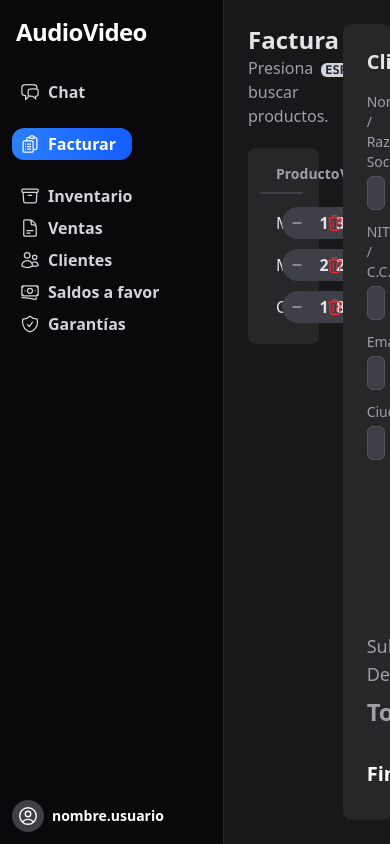
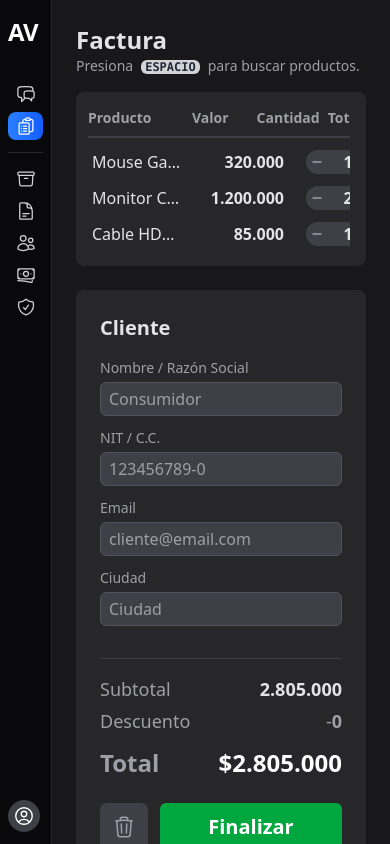
Before and after one commit to Sebasxs/smart-pos, a React (Vite) app in the folder client/: page /billing in a window 390 px wide. Built offline with nearby package versions, Linux system fonts and the light colour scheme.

Commit message:
refactor(ui): improve responsive layout, add discard invoice action and enable keyboard nav in search

```diff
--- a/client/src/components/billing/InvoiceTable.tsx
+++ b/client/src/components/billing/InvoiceTable.tsx
@@ -10,21 +10,21 @@ type InvoiceItemRowProps = {
 
 const InvoiceItemRow = ({ item, onUpdate, onRemove }: InvoiceItemRowProps) => {
    return (
-      <div className="grid grid-cols-12 gap-4 gap-x-2 items-center p-1 rounded-xl hover:bg-zinc-700">
-         <div className="col-span-5 pl-1">
+      <div className="flex items-center gap-2 p-1 rounded-xl hover:bg-zinc-700 min-w-[300px]">
+         <div className="flex-1 min-w-24">
             <input
                type="text"
                value={item.name}
                onChange={e => onUpdate(item.id, { name: e.target.value })}
                className="
-                  w-full bg-transparent rounded-lg p-1
+                  w-full bg-transparent rounded-lg
                   hover:ring-1 hover:ring-zinc-500 hover:bg-zinc-800
-                  focus:ring-2 focus:ring-blue-500 focus:border-blue-500 focus:bg-zinc-800 pl-2
-                  outline-none
+                  focus:ring-2 focus:ring-blue-500 focus:border-blue-500 focus:bg-zinc-800
+                  outline-none text-ellipsis
                "
             />
          </div>
-         <div className="col-span-2">
+         <div className="w-22 shrink-0 mr-4">
             <input
                type="text"
                value={item.price.toLocaleString('es-CO')}
@@ -34,15 +34,14 @@ const InvoiceItemRow = ({ item, onUpdate, onRemove }: InvoiceItemRowProps) => {
                }}
                onFocus={e => e.target.select()}
                className="
-                  w-full bg-transparent font-semibold text-center rounded-lg p-1
+                  w-full bg-transparent text-right font-semibold rounded-lg
                   hover:ring-1 hover:ring-zinc-500 hover:bg-zinc-800
                   focus:ring-2 focus:ring-blue-500 focus:border-blue-500 focus:bg-zinc-800
-                  outline-none
-                  no-spinners
+                  outline-none no-spinners
                "
             />
          </div>
-         <div className="col-span-2 flex justify-center">
+         <div className="w-20 flex justify-center shrink-0">
             <QuantitySelector
                value={item.quantity}
                onIncrease={() => onUpdate(item.id, { quantity: item.quantity + 1 })}
@@ -53,15 +52,16 @@ const InvoiceItemRow = ({ item, onUpdate, onRemove }: InvoiceItemRowProps) => {
                }}
             />
          </div>
-         <div className="col-span-2 font-semibold text-center">
+         <div className="w-22 font-semibold text-right shrink-0">
             <span>{(item.quantity * item.price).toLocaleString('es-CO')}</span>
          </div>
-         <div className="col-span-1 flex justify-end">
+         <div className="w-10 flex justify-end shrink-0">
             <button
                onClick={() => onRemove(item.id)}
                className="
-                  text-red-500 rounded-full p-2
-                  hover:text-red-400 hover:bg-red-900/60 transition-colors duration-200
+                  text-red-500 rounded-full
+                  hover:text-red-400 hover:bg-red-900/60
+                  transition-colors duration-200
                   cursor-pointer
                "
             >
@@ -80,16 +80,17 @@ type InvoiceTableProps = {
 
 export const InvoiceTable = ({ items, onUpdateItem, onRemoveItem }: InvoiceTableProps) => {
    return (
-      <div className="bg-zinc-800 p-4 pl-3 rounded-lg">
-         <div className="grid grid-cols-12 gap-4 text-left text-zinc-400 font-bold text-sm border-b-2 border-zinc-700 pb-2 mb-2">
-            <div className="col-span-5 pl-4">Producto</div>
-            <div className="col-span-2 text-center">Valor</div>
-            <div className="col-span-2 text-center">Cantidad</div>
-            <div className="col-span-2 text-center pr-1">Total</div>
-            <div className="col-span-1"></div>
+      <div className="bg-zinc-800 p-4 pl-3 rounded-lg flex flex-col h-full overflow-hidden">
+         <div className="overflow-x-auto flex-1 custom-scrollbar">
+            <div className="flex gap-2 text-left text-zinc-400 font-bold text-sm border-b-2 border-zinc-700 pb-2 mb-2 min-w-[300px]">
+               <div className="flex-1 min-w-24">Producto</div>
+               <div className="w-22 text-right pr-1 mr-4">Valor</div>
+               <div className="w-20 text-center">Cantidad</div>
+               <div className="w-22 text-right pr-1">Total</div>
+               <div className="w-10"></div>
             </div>
 
-         <div className="flex flex-col">
+            <div className="flex flex-col gap-y-1">
                {items.map(item => (
                   <InvoiceItemRow
                      key={item.id}
@@ -98,6 +99,12 @@ export const InvoiceTable = ({ items, onUpdateItem, onRemoveItem }: InvoiceTable
                      onRemove={onRemoveItem}
                   />
                ))}
+               {items.length === 0 && (
+                  <div className="text-center py-10 text-zinc-500 italic">
+                     No hay productos. Presiona ESPACIO para buscar.
+                  </div>
+               )}
+            </div>
          </div>
       </div>
    );
--- a/client/src/components/billing/ProductSearch.tsx
+++ b/client/src/components/billing/ProductSearch.tsx
@@ -1,14 +1,43 @@
+import { useState, useEffect } from 'react';
 import { HiOutlineSearch } from 'react-icons/hi';
 
 const dummyResults = [
    { id: 1, name: 'Teclado Mecánico Kumara K552', stock: 15 },
    { id: 2, name: 'Mouse Logitech G203', stock: 22 },
    { id: 3, name: 'Monitor Gamer 24" 144Hz', stock: 8 },
+   { id: 4, name: 'Diadema HyperX Cloud Stinger', stock: 5 },
+   { id: 5, name: 'Silla Gamer Ergonomica', stock: 2 },
 ];
 
 export const ProductSearch = () => {
+   const [selectedIndex, setSelectedIndex] = useState(0);
+   const [searchTerm, setSearchTerm] = useState('');
+
+   useEffect(() => {
+      const handleKeyDown = (e: KeyboardEvent) => {
+         if (e.key === 'ArrowDown') {
+            e.preventDefault();
+            setSelectedIndex(prev => Math.min(prev + 1, dummyResults.length - 1));
+         } else if (e.key === 'ArrowUp') {
+            e.preventDefault();
+            setSelectedIndex(prev => Math.max(prev - 1, 0));
+         } else if (e.key === 'Enter') {
+            e.preventDefault();
+            console.log('Producto seleccionado:', dummyResults[selectedIndex]);
+         }
+      };
+
+      window.addEventListener('keydown', handleKeyDown);
+      return () => window.removeEventListener('keydown', handleKeyDown);
+   }, [selectedIndex]);
+
+   const handleSearchChange = (e: React.ChangeEvent<HTMLInputElement>) => {
+      setSearchTerm(e.target.value);
+      setSelectedIndex(0);
+   };
+
    return (
-      <div className="flex flex-col gap-y-4">
+      <div className="flex flex-col gap-y-2">
          <div className="relative">
             <HiOutlineSearch
                size={22}
@@ -18,28 +47,38 @@ export const ProductSearch = () => {
                type="text"
                placeholder="Buscar producto por nombre..."
                autoFocus
+               value={searchTerm}
+               onChange={handleSearchChange}
                className="
                   w-full bg-zinc-800 text-lg text-white rounded-4xl
-                  p-2 pl-12
-                  border-2 border-transparent focus:border-blue-500
+                  p-2 pl-12 border-2 border-transparent focus:border-blue-500
                   outline-none transition-colors
                "
             />
          </div>
 
-         <div className="flex flex-col">
-            {dummyResults.map(product => (
-               <div
-                  key={product.id}
-                  className="
-                     flex justify-between items-center p-2 px-6 py-1 ml-6 rounded-xl
-                     cursor-pointer hover:bg-blue-500 transition-colors
-                  "
-               >
-                  <span className="font-normal">{product.name}</span>
-                  <span className="text-sm text-zinc-400">Stock: {product.stock}</span>
-               </div>
-            ))}
+         <hr className="mt-1 mx-4 border-zinc-800" />
+
+         <div className="flex flex-col gap-y-1">
+            {dummyResults.map((product, index) => {
+               const isSelected = index === selectedIndex;
+               return (
+                  <div
+                     key={product.id}
+                     onMouseEnter={() => setSelectedIndex(index)}
+                     className={`
+                        flex justify-between items-center p-3 px-6 py-1 ml-7 rounded-xl
+                        cursor-pointertransition-colors cursor-pointer
+                        ${isSelected ? 'bg-blue-500 text-white' : 'hover:bg-zinc-700 text-zinc-200'}
+                     `}
+                  >
+                     <span className="font-normal">{product.name}</span>
+                     <span className={`text-sm ${isSelected ? 'text-white' : 'text-zinc-400'}`}>
+                        Stock: {product.stock}
+                     </span>
+                  </div>
+               );
+            })}
          </div>
       </div>
    );
--- a/client/src/components/layout/Sidebar.tsx
+++ b/client/src/components/layout/Sidebar.tsx
@@ -31,55 +31,81 @@ type MenuItemProps = {
    path: string;
 };
 
+const textOpacityTransition = `
+   transition-all duration-300 ease-in-out
+   opacity-0 lg:opacity-100
+   whitespace-nowrap
+   max-w-0 lg:max-w-xs
+   pointer-events-none lg:pointer-events-auto
+   overflow-hidden
+`;
+
 const MenuItem = ({ icon, name, path }: MenuItemProps) => (
    <NavLink
       to={path}
       className={({ isActive }) => `
-         flex items-center gap-2 py-1 pl-2 pr-4
-         rounded-full font-semibold w-fit
-         transition-colors duration-150
+         flex items-center gap-2 h-7 p-2
+         rounded-lg font-semibold
          ${
             isActive
-               ? 'bg-zinc-700 text-white relative p-1 rounded-xl bg-gradient-to-r from-blue-500 to-blue-600'
+               ? 'bg-zinc-700 text-white relative bg-gradient-to-r from-blue-500 to-blue-600'
                : 'text-zinc-300 hover:bg-zinc-600 hover:text-white'
          }
          `}
+      title={name}
    >
-      {icon}
-      <span className="truncate">{name}</span>
+      <span className="shrink-0 justify-start">{icon}</span>
+      <span className={textOpacityTransition}>{name}</span>
    </NavLink>
 );
 
 export const Sidebar = () => {
    return (
-      <aside className="w-56 bg-zinc-950 text-white px-3 flex flex-col gap-y-3 border-r border-zinc-800">
-         <div className="flex items-center px-1 py-4">
+      <aside className="w-[52px] lg:w-52 bg-zinc-950 px-2 text-white flex flex-col transition-all duration-300 border-r border-zinc-800">
+         <div className="flex items-center py-4 overflow-hidden">
             <a
                href="https://audiovideofp.com"
                target="_blank"
                rel="noopener noreferrer"
-               className="text-white text-2xl font-extrabold tracking-tight block"
+               className="text-white text-2xl font-extrabold tracking-tight"
             >
-               AudioVideo
+               <span className={`${textOpacityTransition} pl-2`}>AudioVideo</span>
+               <span
+                  className="
+                        absolute top-4
+                        transition-all duration-300 ease-in-out
+                        opacity-100 lg:opacity-0
+                        block
+                    "
+               >
+                  AV
+               </span>
             </a>
          </div>
 
-         <nav className="flex flex-col gap-y-5">
+         <div className="flex flex-col gap-y-5 flex-grow overflow-y-auto">
+            <nav className="flex flex-col gap-y-1 my-4">
+               <div className="flex flex-col gap-y-1">
                   {menuItemsGroups.primary.map(item => (
                      <MenuItem key={item.name} {...item} />
                   ))}
-         </nav>
-         <nav className="flex flex-col pt-2">
+               </div>
+               <hr className="my-2 border-zinc-800" />
+               <div className="flex flex-col gap-y-1">
                   {menuItemsGroups.management.map(item => (
                      <MenuItem key={item.name} {...item} />
                   ))}
+               </div>
             </nav>
+         </div>
 
          <div className="flex items-center gap-x-2 mt-auto text-sm pb-3">
-            <div className="w-8 h-8 bg-zinc-700 rounded-full flex items-center justify-center">
+            <div className="w-8 h-8 bg-zinc-700 rounded-full flex items-center justify-center shrink-0">
                <HiOutlineUserCircle size={22} />
             </div>
-            <span className="font-semibold">nombre.usuario</span>
+            <span className={`${textOpacityTransition} font-semibold truncate`}>
+               nombre.usuario
+            </span>
          </div>
       </aside>
    );
--- a/client/src/components/ui/QuantitySelector.tsx
+++ b/client/src/components/ui/QuantitySelector.tsx
@@ -24,7 +24,7 @@ export const QuantitySelector = ({
    };
 
    return (
-      <div className="flex items-center justify-center gap-x-1 bg-zinc-700 rounded-full p-1 hover:bg-zinc-800">
+      <div className="flex items-center justify-center gap-x-1 bg-zinc-700 rounded-full hover:bg-zinc-800">
          <button
             onClick={onDecrease}
             className="p-1 rounded-full hover:bg-sky-400 hover:text-white transition-colors cursor-pointer"
@@ -37,7 +37,7 @@ export const QuantitySelector = ({
             inputMode="numeric"
             value={value}
             onChange={handleManualChange}
-            className="w-6 text-center rounded-full font-semibold hover:bg-zinc-700 outline-none no-spinners"
+            className="w-8 text-center rounded-full font-semibold hover:bg-zinc-700 outline-none no-spinners"
          />
 
          <button
--- a/client/src/pages/Billing.tsx
+++ b/client/src/pages/Billing.tsx
@@ -4,6 +4,13 @@ import { Input } from '../components/ui/Input';
 import { Modal } from '../components/ui/Modal';
 import { ProductSearch } from '../components/billing/ProductSearch';
 import { type InvoiceItem } from '../types/billing';
+import { HiOutlineTrash } from 'react-icons/hi2';
+
+const initialItems: InvoiceItem[] = [
+   { id: crypto.randomUUID(), name: 'Mouse Gamer Logitech G502', quantity: 1, price: 320000 },
+   { id: crypto.randomUUID(), name: 'Monitor Curvo Samsung 27"', quantity: 2, price: 1200000 },
+   { id: crypto.randomUUID(), name: 'Cable HDMI 2.1 8K', quantity: 1, price: 85000 },
+];
 
 const cleanNumericValue = (value: string): string => {
    return value.replace(/[^0-9]/g, '');
@@ -15,16 +22,11 @@ const formatToLocalString = (rawValue: string): string => {
    return numericValue.toLocaleString('es-CO');
 };
 
-const initialItems: InvoiceItem[] = [
-   { id: crypto.randomUUID(), name: 'Mouse Gamer Logitech G502', quantity: 1, price: 320000 },
-   { id: crypto.randomUUID(), name: 'Monitor Curvo Samsung 27"', quantity: 2, price: 1200000 },
-   { id: crypto.randomUUID(), name: 'Cable HDMI 2.1 8K', quantity: 1, price: 85000 },
-];
-
 export const Billing = () => {
    const [items, setItems] = useState<InvoiceItem[]>(initialItems);
    const [rawDiscount, setRawDiscount] = useState('0');
    const [isSearchModalOpen, setIsSearchModalOpen] = useState(false);
+   const [customer, setCustomer] = useState({ name: '', taxId: '', email: '', city: '' });
 
    const handleUpdateItem = useCallback((id: string, newValues: Partial<InvoiceItem>) => {
       setItems(currentItems =>
@@ -37,6 +39,19 @@ export const Billing = () => {
    const handleRemoveItem = useCallback((id: string) => {
       setItems(currentItems => currentItems.filter(item => item.id !== id));
    }, []);
+
+   const handleDiscardInvoice = () => {
+      if (confirm('¿Estás seguro de descartar la factura actual?')) {
+         setItems([]); // Vacía items
+         setRawDiscount('0'); // Resetea descuento
+         setCustomer({ name: '', taxId: '', email: '', city: '' }); // Resetea cliente
+      }
+   };
+
+   const handleCustomerChange = (e: React.ChangeEvent<HTMLInputElement>) => {
+      const { name, value } = e.target;
+      setCustomer(prev => ({ ...prev, [name]: value }));
+   };
 
    const subtotal = useMemo(() => {
       return items.reduce((acc, item) => acc + item.price * item.quantity, 0);
@@ -75,17 +90,20 @@ export const Billing = () => {
    }, []);
 
    return (
-      <div className="relative w-full h-full">
-         <div className="w-full h-full grid grid-cols-3 gap-6">
-            <div className="col-span-2 flex flex-col">
-               <h1 className="text-2xl font-bold mb-2">Factura</h1>
-               <p className="text-zinc-400 -mt-2 mb-5">
+      <div className="relative w-full h-fit flex flex-col gap-4">
+         <div className="shrink-0">
+            <h1 className="text-2xl font-bold">Factura</h1>
+            <p className="text-zinc-400 text-sm">
                Presiona
                <kbd className="px-1 text-xs font-semibold text-gray-800 bg-zinc-300 rounded-md m-2">
                   ESPACIO
                </kbd>
                para buscar productos.
             </p>
+         </div>
+
+         <div className="flex flex-col lg:flex-row gap-6 flex-1 min-h-0">
+            <div className="flex-1 h-fit lg:h-full flex flex-col">
                <InvoiceTable
                   items={items}
                   onUpdateItem={handleUpdateItem}
@@ -93,7 +111,7 @@ export const Billing = () => {
                />
             </div>
 
-            <div className="col-span-1 bg-zinc-800 rounded-lg p-6 flex flex-col justify-between">
+            <div className="w-full lg:w-72 bg-zinc-800 rounded-lg p-6 flex flex-col justify-between shrik-0 h-fit lg:h-full">
                <div>
                   <h2 className="text-xl font-bold mb-4">Cliente</h2>
                   <div className="flex flex-col gap-y-3">
@@ -101,20 +119,36 @@ export const Billing = () => {
                         label="Nombre / Razón Social"
                         name="customerName"
                         placeholder="Consumidor"
+                        value={customer.name}
+                        onChange={handleCustomerChange}
                      />
-                     <Input label="NIT / C.C." name="customerTaxId" placeholder="123456789-0" />
+                     <Input
+                        label="NIT / C.C."
+                        name="customerTaxId"
+                        placeholder="123456789-0"
+                        value={customer.taxId}
+                        onChange={handleCustomerChange}
+                     />
                      <Input
                         label="Email"
                         name="customerEmail"
                         type="email"
                         placeholder="cliente@email.com"
+                        value={customer.email}
+                        onChange={handleCustomerChange}
                      />
-                     <Input label="Ciudad" name="customerCity" placeholder="Ciudad" />
+                     <Input
+                        label="Ciudad"
+                        name="customerCity"
+                        placeholder="Ciudad"
+                        value={customer.city}
+                        onChange={handleCustomerChange}
+                     />
                   </div>
                </div>
 
-               <div className="mt-6">
-                  <div className="border-t border-zinc-700 pt-4 flex flex-col">
+               <div className="mt-8">
+                  <div className="border-t border-zinc-700 pt-4 flex flex-col gap-y-1">
                      <div className="flex justify-between text-lg">
                         <span className="text-zinc-400">Subtotal</span>
                         <span className="font-semibold">{subtotal.toLocaleString('es-CO')}</span>
@@ -147,19 +181,23 @@ export const Billing = () => {
                      </div>
                   </div>
 
+                  <div className="flex gap-x-3 mt-6">
                      <button
-                     className="
-                        w-full bg-green-600 text-xl
-                        text-white font-bold py-2 rounded-md mt-6
-                        hover:bg-green-700 transition-colors
-                        cursor-pointer
-                     "
+                        onClick={handleDiscardInvoice}
+                        className="bg-zinc-700 text-zinc-400 hover:bg-red-500/60 hover:text-white hover:cursor-pointer p-3 rounded-md transition-colors"
+                        title="Descartar Factura"
                      >
+                        <HiOutlineTrash size={24} />
+                     </button>
+
+                     <button className="flex-1 bg-green-600 text-xl text-white font-bold py-2 rounded-md hover:bg-green-700 hover:cursor-pointer transition-colors">
                         Finalizar
                      </button>
                   </div>
                </div>
             </div>
+         </div>
+
          <Modal isOpen={isSearchModalOpen} onClose={() => setIsSearchModalOpen(false)}>
             <ProductSearch />
          </Modal>
```
Lines whose indentation alone changed are shown as unchanged.
